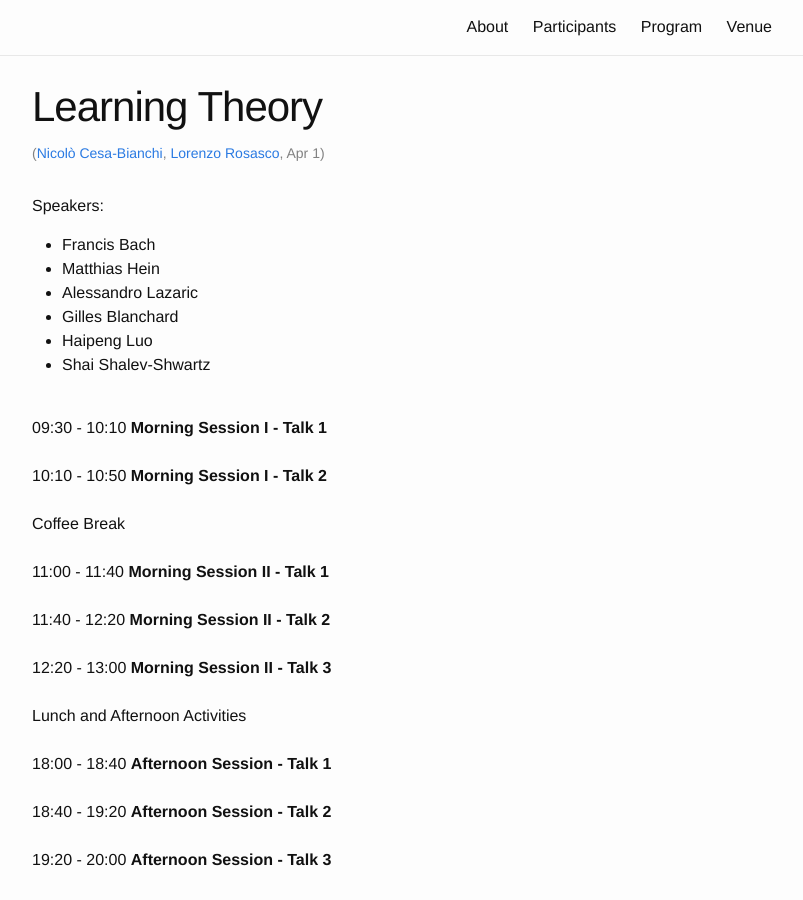
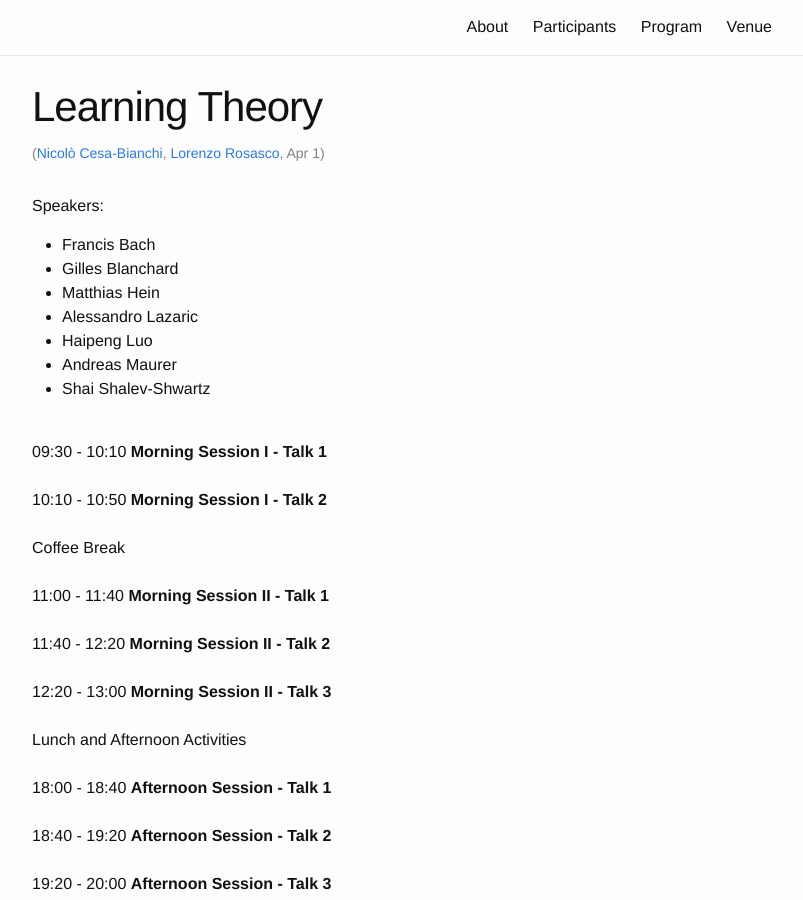
Before and after one commit to dalimeeting/dalimeeting.github.io, a Jekyll site: the page built from _posts/2016-04-01-learning-theory.md, in a window 1280 px wide and 900 px high, scrolled down 352 px. Shown: the whole window, without its empty margins (238-1041 px from the left). Built offline with Jekyll 4.4.1, drawn with Linux system fonts in a browser that asks for light colours.

Commit message:
added maurer to participants + learning theory shop

```diff
--- a/_data/participants.yml
+++ b/_data/participants.yml
@@ -20,6 +20,7 @@
 - Andreas Krause
 - Neil Lawrence
 - Jaggi Martin
+- Andreas Maurer
 - Sebastian Nowozin
 - Mike Osborne
 - Massimiliano Pontil
--- a/_posts/2016-04-01-learning-theory.md
+++ b/_posts/2016-04-01-learning-theory.md
@@ -46,9 +46,10 @@ talks:
   start: "Dinner"
 speakers:
 - Francis Bach
+- Gilles Blanchard
 - Matthias Hein
 - Alessandro Lazaric
-- Gilles Blanchard
 - Haipeng Luo
+- Andreas Maurer
 - Shai Shalev-Shwartz
 ---
```
